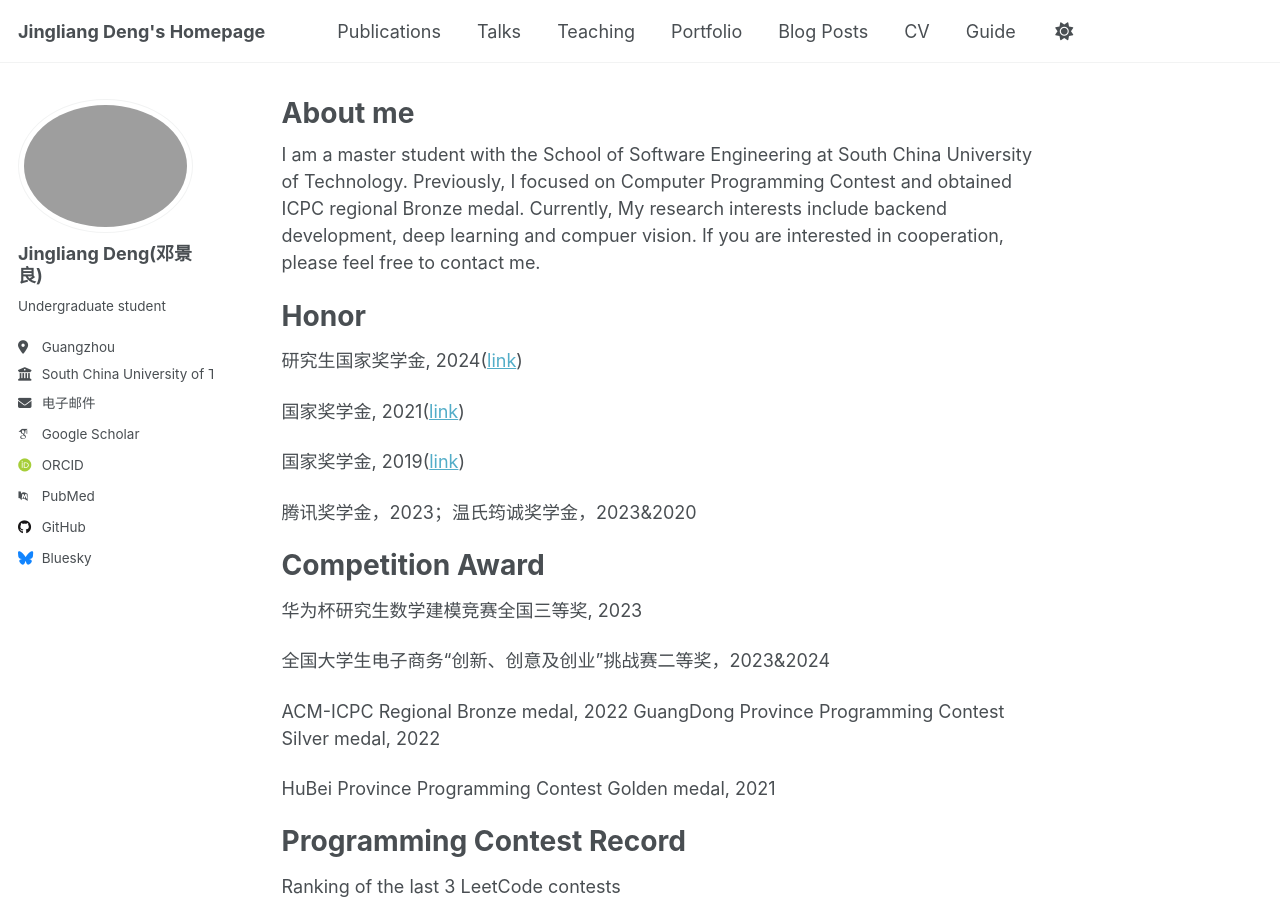
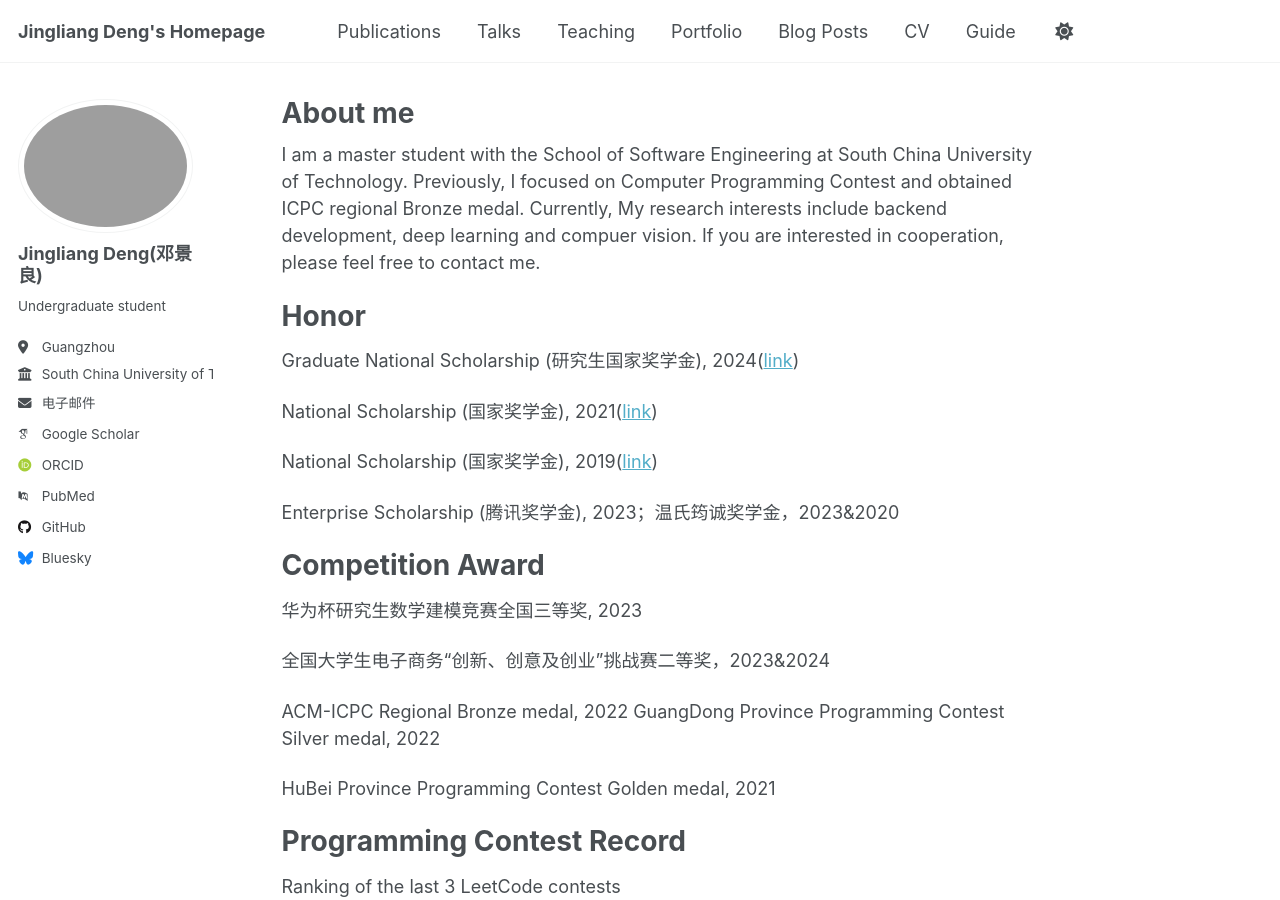
Before and after one commit to dengjl-hub/dengjl-hub.github.io, a Jekyll site: the page built from _pages/about.md, in a window 1280 px wide and 900 px high. Built offline with Jekyll 4.4.1, drawn with Linux system fonts in a browser that asks for light colours; some web fonts are replaced.

Commit message:
Update about.md
national scholarship english name

```diff
--- a/_pages/about.md
+++ b/_pages/about.md
@@ -11,13 +11,13 @@ I am a master student with the School of Software Engineering at South China Uni
 
 Honor
 ======
-研究生国家奖学金, 2024([link](https://mp.weixin.qq.com/s/4PgNFWfQHiDW98lIBUDlBA))
+Graduate National Scholarship (研究生国家奖学金), 2024([link](https://mp.weixin.qq.com/s/4PgNFWfQHiDW98lIBUDlBA))
 
-国家奖学金, 2021([link](http://www.moe.gov.cn/srcsite/A05/s7505/201912/t20191217_412368.html))
+National Scholarship (国家奖学金), 2021([link](http://www.moe.gov.cn/srcsite/A05/s7505/201912/t20191217_412368.html))
 
-国家奖学金, 2019([link](http://www.moe.gov.cn/jyb_xxgk/s5743/s5744/A05/202112/t20211216_587869.html))
+National Scholarship (国家奖学金), 2019([link](http://www.moe.gov.cn/jyb_xxgk/s5743/s5744/A05/202112/t20211216_587869.html))
 
-腾讯奖学金，2023；温氏筠诚奖学金，2023&2020
+Enterprise Scholarship (腾讯奖学金), 2023；温氏筠诚奖学金，2023&2020
 
 Competition Award
 ======
```
